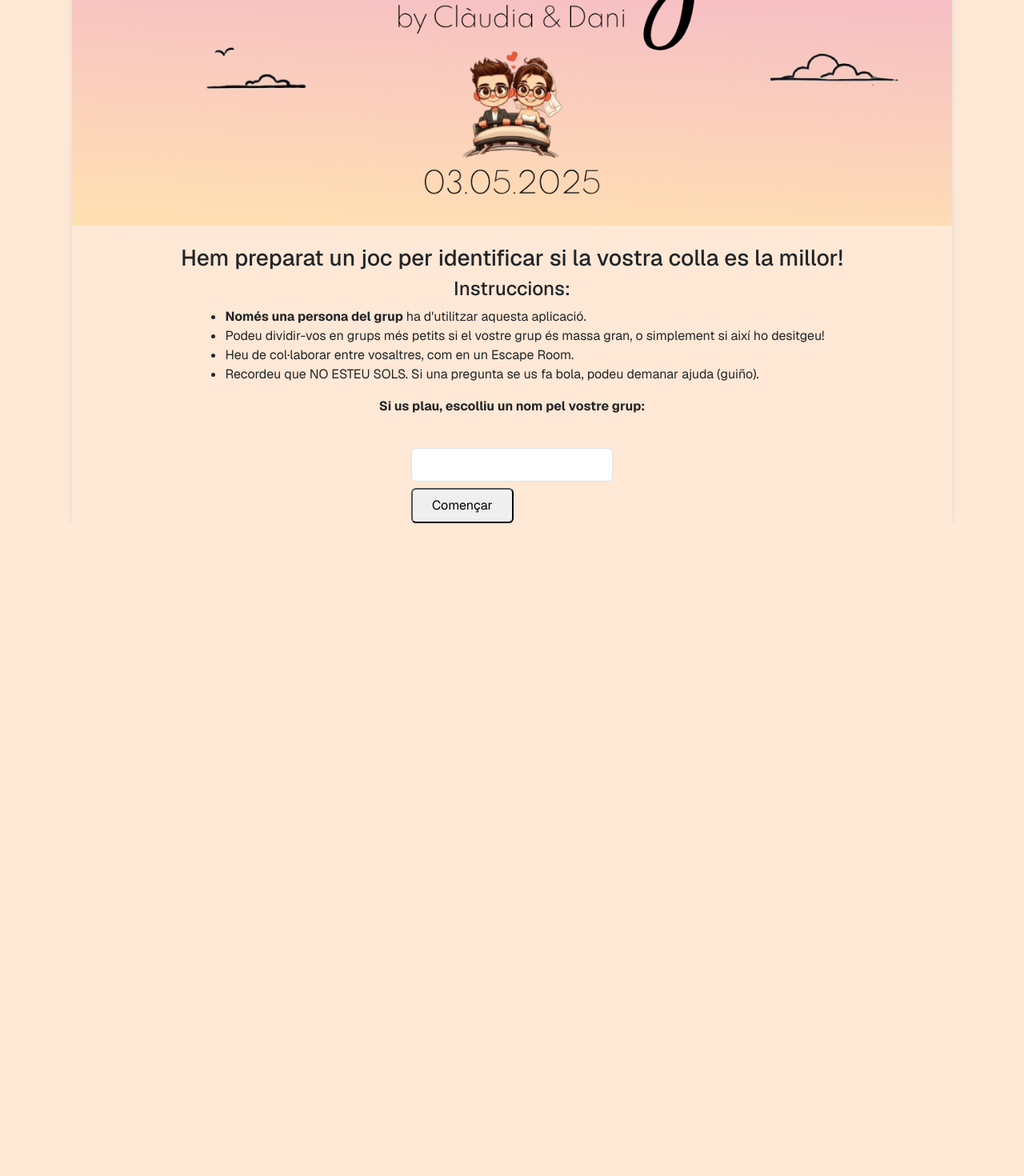
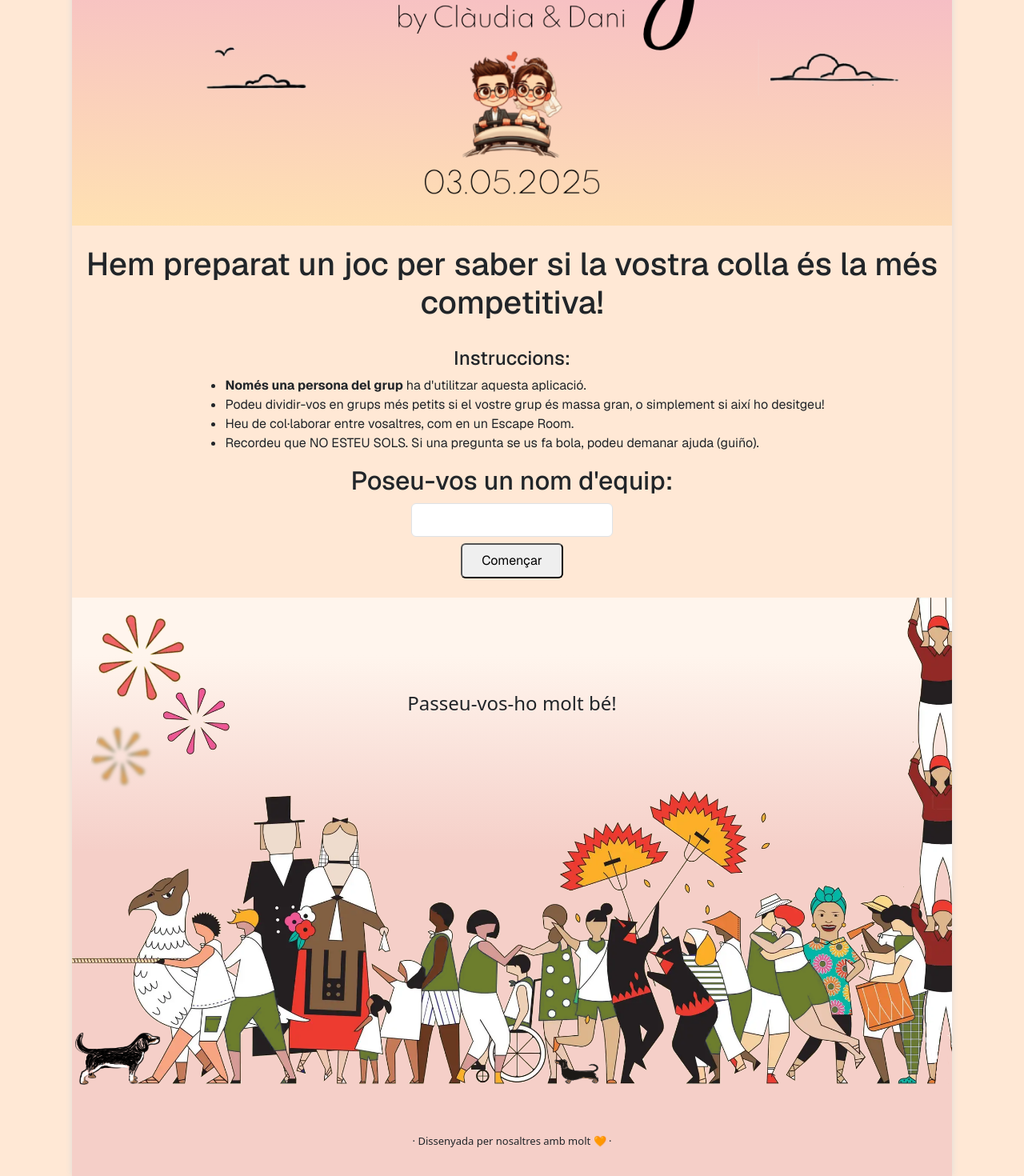
Before and after one commit to daxin3/joc-boda, a Next.js app: page /joc-boda/ in a window 1280 px wide. Shown: the part 277-1747 px from the top of the page at 80% size. Before the commit the page ends 931 px from the top, so only its background shows below. Built offline with nearby package versions, Linux system fonts and the light colour scheme.

Commit message:
Afinant estils i variables. Refactors varis.

```diff
--- a/src/app/globals.css
+++ b/src/app/globals.css
@@ -13,11 +13,13 @@
 
 html,
 body {
+  --bs-body-bg: #ffe8d5;
   margin:    0 auto;
   max-width: 1100px;
   overflow-x: hidden;
   min-height: 100svh;
   background-color: #ffe8d5;
+
 
 }
 
@@ -29,6 +31,15 @@ body {
   -moz-osx-font-smoothing: grayscale;
   box-shadow: 0px 0px 8px #dbdbdb;
   overflow: hidden;
+}
+
+.contenidor-principal {
+  display: flex;
+  flex-direction: column;
+}
+
+main {
+  flex: 1;
 }
 
 footer {
--- a/src/app/page.tsx
+++ b/src/app/page.tsx
@@ -3,7 +3,7 @@
 import { useSearchParams } from 'next/navigation';
 import Image from "next/image";
 import styles from "./page.module.css";
-import { Suspense, useState,  } from 'react';
+import { Suspense, useState, } from 'react';
 import { ConfettiReal } from './ConfettiReal';
 
 
@@ -391,6 +391,46 @@ function TitolInfoClauEs() {
   )
 }
 
+function FooterPersonalitzat() {
+  return (
+    <footer>
+      <div className={styles.footer_container_relative}>
+        <Image
+          className='center-fit'
+          src="/joc-boda/footer_edit_d.png"
+          alt="Wellcome"
+          width={0}
+          height={0}
+          style={{ width: '100%', height: 'auto' }}
+        />
+        <h4 className={styles.footer_container_text}>
+          Passeu-vos-ho molt bé!
+        </h4>
+      </div>
+      <div style={{ textAlign: "center", fontSize: "small", padding: "10px" }}> · Dissenyada per nosaltres amb molt  &#129505; · </div>
+      <br />
+    </footer>
+  )
+}
+
+function LaCapcelera() {
+  return (
+    <div className={styles.header_background}>
+      <picture>
+        <source media="(max-width: 600px)" srcSet="/joc-boda/capcelera_mobile_challenge.png" />
+        <img
+          className='center-fit'
+          src="/joc-boda/capcelera_mobile_challenge.png"
+          alt="Wellcome"
+          width={1280}
+          height={600}
+          style={{ width: '100%', height: 'auto' }}
+        />
+      </picture>
+    </div>
+  )
+}
+
 export default function Home() {
 
   const totalImages = 17;
@@ -401,9 +441,9 @@ export default function Home() {
     {
       id: 1,
       calRespondre: true,
-      text: 'Quin és l\'element decoratiu més repetit a casa nostra?',
+      text: 'Quin és l\'element decoratiu més repetit a casa dels nuvis?',
       respostesCorrectes: ['Lluna', 'gossa', 'teckel', 'perra', 'luna'],
-    },
+    }, /*
     {
       id: 2,
       calRespondre: true,
@@ -433,11 +473,11 @@ export default function Home() {
       calRespondre: true,
       text: 'On volem anar de viatge de noces?',
       respostesCorrectes: ['Orlando', 'parcs', 'florida'],
-    },
+    }, */
     {
       id: 7,
       calRespondre: false,
-      text: 'Enhorabona! Heu superat la primera part. Ara busqueu el bahúl i obriu-lo ¿amb el codi?',
+      text: 'Enhorabona! Heu superat la primera part. Ara heu de localitzar el bahúl i obriu-lo ¿amb el codi?',
       respostesCorrectes: ['']
     },
     {
@@ -497,37 +537,24 @@ export default function Home() {
     return (
       <div>
 
-        <div >
-          <div className={styles.header_background}>
-            <picture>
-              <source media="(max-width: 600px)" srcSet="/joc-boda/capcelera_mobile_challenge.png" />
-              <img
-                className='center-fit'
-                src="/joc-boda/capcelera_mobile_challenge.png"
-                alt="Wellcome"
-                width={1280}
-                height={600}
-                style={{ width: '100%', height: 'auto' }}
-              />
-            </picture>
-          </div>
+        <div className='contenidor-principal' >
+          <LaCapcelera />
 
           <div className={styles.page}>
             <br />
-            <h3>Hem preparat un joc per identificar si la vostra colla es la millor!</h3>
+            <h1 className="mx-3 text-center" >Hem preparat un joc per saber si la vostra colla és la més competitiva!</h1>
+            <br />
             <h4>Instruccions:</h4>
 
             <ul>
-              <li><b>Només una persona del grup</b> ha d&apos;utilitzar aquesta aplicació.</li>
-              <li>Podeu dividir-vos en grups més petits si el vostre grup és massa gran, o simplement si així ho desitgeu!</li>
-              <li>Heu de col·laborar entre vosaltres, com en un Escape Room.</li>
-              <li>Recordeu que NO ESTEU SOLS. Si una pregunta se us fa bola, podeu demanar ajuda (guiño).</li>
+              <li className="mx-1" ><b>Només una persona del grup</b> ha d&apos;utilitzar aquesta aplicació.</li>
+              <li className="mx-1" >Podeu dividir-vos en grups més petits si el vostre grup és massa gran, o simplement si així ho desitgeu!</li>
+              <li className="mx-1" >Heu de col·laborar entre vosaltres, com en un Escape Room.</li>
+              <li className="mx-1" >Recordeu que NO ESTEU SOLS. Si una pregunta se us fa bola, podeu demanar ajuda (guiño).</li>
             </ul>
 
+            <h2 className="mx-3">Poseu-vos un nom d&apos;equip:</h2>
 
-            <p><b>Si us plau, escolliu un nom pel vostre grup:</b></p>
-
-            <br />
             <input
               type="text"
               value={valorNomGrup}
@@ -536,14 +563,19 @@ export default function Home() {
             />
 
             <br />
+            <div></div>
             <button
               onClick={guardarNomGrup}
               className="bg-blue-500 px-4 py-2 rounded hover:bg-blue-600 center"
             >
               Començar
             </button>
+            <br /><br />
+
           </div>
         </div>
+
+        <FooterPersonalitzat />
       </div>
     );
   }
@@ -551,20 +583,9 @@ export default function Home() {
   if (acabat) {
     return (
       <div >
+        <main className='contenidor-principal'>
+          <LaCapcelera />
           <ConfettiReal />
-        <div className={styles.header_background}>
-          <picture>
-            <source media="(max-width: 600px)" srcSet="/joc-boda/capcelera_mobile_challenge.png" />
-            <img
-              className='center-fit'
-              src="/joc-boda/capcelera_mobile_challenge.png"
-              alt="Wellcome"
-              width={1280}
-              height={600}
-              style={{ width: '100%', height: 'auto' }}
-            />
-          </picture>
-        </div>
 
           <div className={styles.page}>
             <br />
@@ -574,34 +595,25 @@ export default function Home() {
             <h1>🎉 Felicitats! 🎉</h1>
             <h3>Heu completat el repte!</h3>
           </div>
+          <FooterPersonalitzat />
+        </main>
+
       </div>
     );
   }
 
   return (
     <div >
-      <div className={styles.header_background}>
-        <picture>
-          <source media="(max-width: 600px)" srcSet="/joc-boda/capcelera_mobile_challenge.png" />
-          <img
-            className='center-fit'
-            src="/joc-boda/capcelera_mobile_challenge.png"
-            alt="Wellcome"
-            width={1280}
-            height={600}
-            style={{ width: '100%', height: 'auto' }}
-          />
-        </picture>
-      </div>
+      <LaCapcelera />
 
       <div className={styles.page}>
         <div className="text-start" ></div>
         <br />
-        <h1 className="mx-3">Endavant <b>{valorNomGrup}!</b></h1><br/>
+        <h1 className="mx-3">Endavant <b>{valorNomGrup}!</b></h1><br />
 
         {preguntes[pasActual].calRespondre ? (
           <>
-          <h3 className="text-xl font-semibold mb-4">{pasActual + 1}.ª pregunta</h3>
+            <h3 className="mx-3 text-xl font-semibold mb-4">{pasActual + 1}.ª pregunta</h3>
             <p className="mb-4 mx-3">{preguntes[pasActual].text}</p>
             <input
               type="text"
@@ -621,6 +633,7 @@ export default function Home() {
           </>
         ) : (
           <>
+            <h5 className="mx-3 text-xl font-semibold mb-4 text-center">{preguntes[pasActual].text}</h5>
             <br />
             <button
               onClick={seguentPas}
@@ -628,11 +641,16 @@ export default function Home() {
             >
               Següent
             </button>
+
           </>
 
         )}
+        <br /><br />
+
+
 
       </div>
+      <FooterPersonalitzat />
     </div>
   );
 
```
Lines whose indentation alone changed are shown as unchanged.
